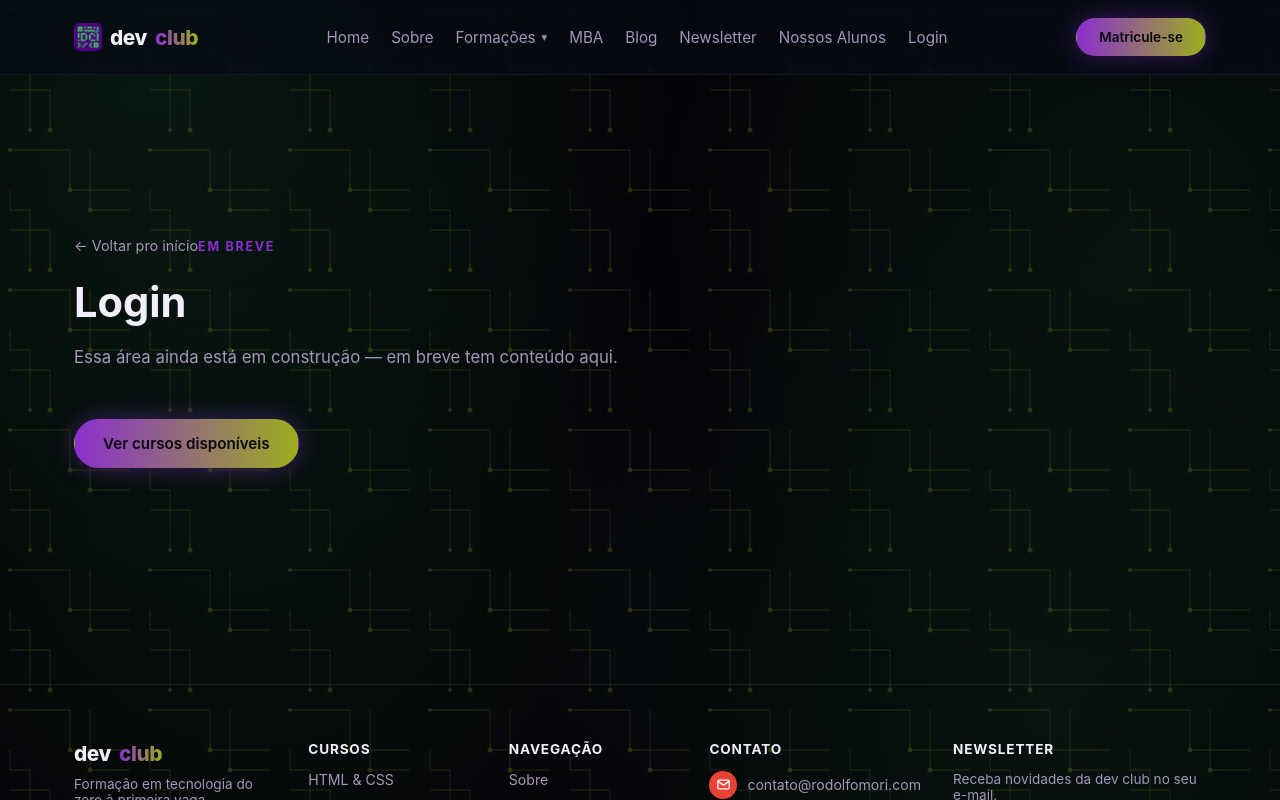
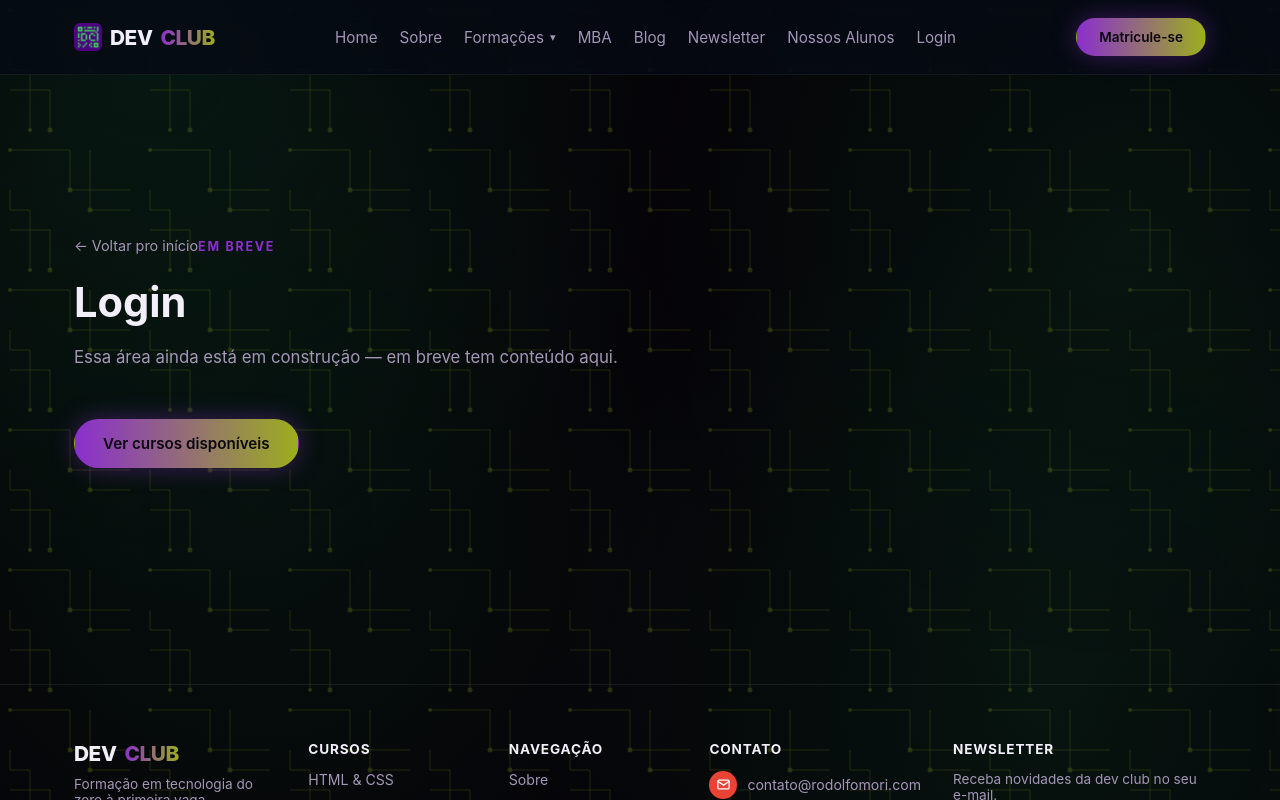
Before and after one commit to Carlosprogramador2026/dev-club-site, a React (Vite) app: page /login in a window 1280 px wide. Shown: the top 800 px of the page. Built offline with nearby package versions, Linux system fonts and the light colour scheme.

Commit message:
Deixa o logo "DEV CLUB" em maiusculo no menu e no rodape

```diff
--- a/src/components/Footer.jsx
+++ b/src/components/Footer.jsx
@@ -14,7 +14,7 @@ export default function Footer() {
       <div className="container footer-grid">
         <div className="footer-brand">
           <span className="logo">
-            dev<span className="gradient-text">club</span>
+            DEV <span className="gradient-text">CLUB</span>
           </span>
           <p>Formação em tecnologia do zero à primeira vaga.</p>
         </div>
--- a/src/components/Navbar.jsx
+++ b/src/components/Navbar.jsx
@@ -36,7 +36,7 @@ export default function Navbar() {
       <div className="container navbar-inner">
         <Link to="/#top" className="logo">
           <img src={asset("logo.png")} alt="" className="logo-icon" />
-          dev<span className="gradient-text">club</span>
+          DEV <span className="gradient-text">CLUB</span>
         </Link>
 
         <nav className="nav-links">
```
